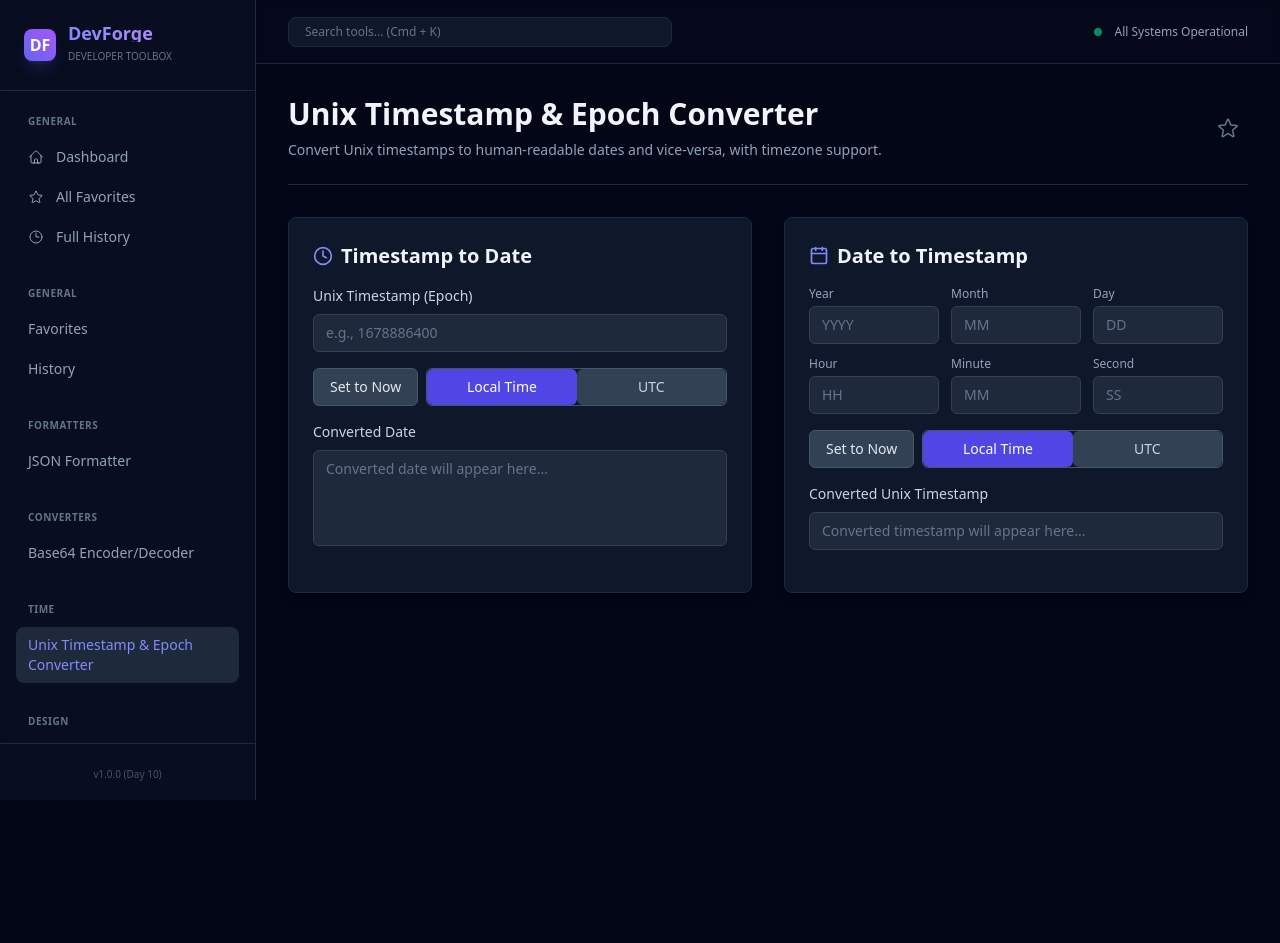
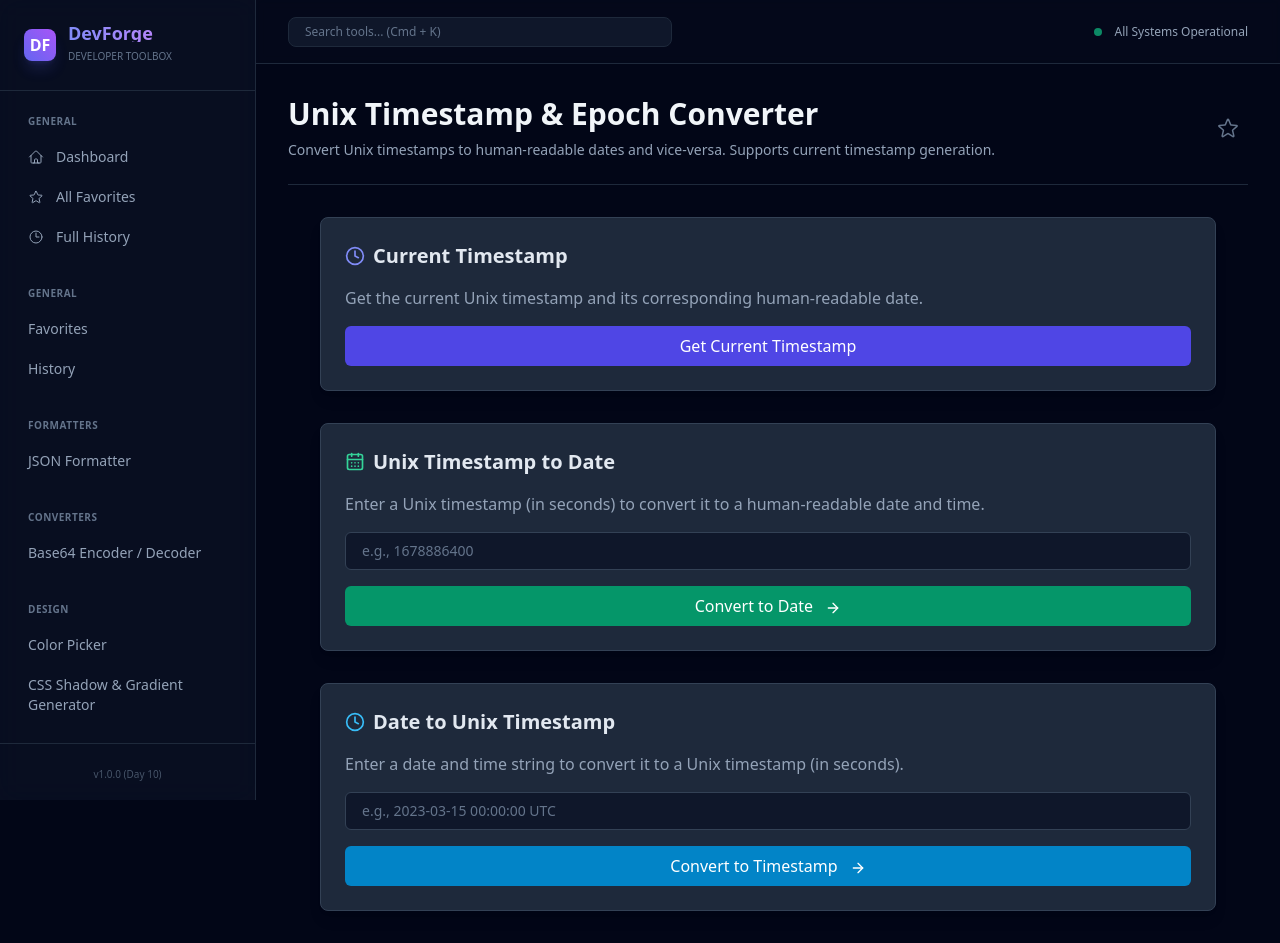
Before and after one commit to Sanjaycode21/developer-toolbox, a Next.js app: page /tools/unix-timestamp-epoch-converter in a window 1280 px wide. Before the commit the page ends 800 px from the top, so only its background shows below. Built offline with nearby package versions, Linux system fonts and the light colour scheme.

Commit message:
bot(daily): implement Day 17: Implement Unix Timestamp and Epoch Converter tools

```diff
--- a/src/app/tools/unix-timestamp-epoch-converter/page.tsx
+++ b/src/app/tools/unix-timestamp-epoch-converter/page.tsx
@@ -1,296 +1,185 @@
 "use client";
 
-import React, { useState, useEffect, useCallback } from 'react';
-import ToolPageWrapper from '@/components/ToolPageWrapper';
+import React, { useState, useCallback } from 'react';
+import { ToolPageWrapper } from '@/components/ToolPageWrapper';
 import toast from 'react-hot-toast';
-import { Copy, Clock, Calendar } from 'lucide-react';
+import { Clock, CalendarDays, ArrowRight } from 'lucide-react';
 
 const UnixTimestampEpochConverterPage: React.FC = () => {
-  // --- State for Timestamp to Date conversion ---
-  const [timestampInput, setTimestampInput] = useState<string>('');
-  const [convertedDate, setConvertedDate] = useState<string>('');
-  const [timestampTimezone, setTimestampTimezone] = useState<'local' | 'utc'>('local');
+  const [unixInput, setUnixInput] = useState<string>('');
+  const [dateOutput, setDateOutput] = useState<string>('');
+  const [dateInput, setDateInput] = useState<string>('');
+  const [unixOutput, setUnixOutput] = useState<string>('');
 
-  // --- State for Date to Timestamp conversion ---
-  const [year, setYear] = useState<string>('');
-  const [month, setMonth] = useState<string>('');
-  const [day, setDay] = useState<string>('');
-  const [hour, setHour] = useState<string>('');
-  const [minute, setMinute] = useState<string>('');
-  const [second, setSecond] = useState<string>('');
-  const [convertedTimestamp, setConvertedTimestamp] = useState<string>('');
-  const [dateTimezone, setDateTimezone] = useState<'local' | 'utc'>('local');
+  const convertUnixToDate = useCallback(() => {
+    if (!unixInput) {
+      setDateOutput('');
+      toast.error('Please enter a Unix timestamp.');
+      return;
+    }
+    const timestamp = parseInt(unixInput, 10);
+    if (isNaN(timestamp) || timestamp < 0) {
+      setDateOutput('');
+      toast.error('Invalid Unix timestamp. Please enter a positive number.');
+      return;
+    }
 
-  // --- Helper functions ---
-  const formatDateTime = useCallback((date: Date, timezone: 'local' | 'utc'): string => {
-    const options: Intl.DateTimeFormatOptions = {
+    try {
+      // Unix timestamps are typically in seconds, JavaScript Date expects milliseconds
+      const date = new Date(timestamp * 1000);
+      if (isNaN(date.getTime())) {
+        setDateOutput('');
+        toast.error('Could not convert timestamp to a valid date.');
+        return;
+      }
+      setDateOutput(date.toLocaleString('en-US', {
         year: 'numeric',
-      month: '2-digit',
-      day: '2-digit',
+        month: 'long',
+        day: 'numeric',
         hour: '2-digit',
         minute: '2-digit',
         second: '2-digit',
-      hour12: false,
-    };
+        timeZoneName: 'short',
+      }));
+      toast.success('Timestamp converted successfully!');
+    } catch (error) {
+      setDateOutput('');
+      toast.error('An error occurred during conversion.');
+      console.error(error);
+    }
+  }, [unixInput]);
 
-    if (timezone === 'utc') {
-      return date.toISOString().replace('T', ' ').replace(/\.\d{3}Z$/, ' UTC');
-    } else {
-      return date.toLocaleString(undefined, options);
-    }
-  }, []);
-
-  const parseDateComponents = useCallback((
-    y: string, m: string, d: string, h: string, min: string, s: string, timezone: 'local' | 'utc'
-  ): Date | null => {
-    const numY = parseInt(y, 10);
-    const numM = parseInt(m, 10) - 1; // Month is 0-indexed
-    const numD = parseInt(d, 10);
-    const numH = parseInt(h, 10);
-    const numMin = parseInt(min, 10);
-    const numS = parseInt(s, 10);
-
-    if (isNaN(numY) || isNaN(numM) || isNaN(numD) || isNaN(numH) || isNaN(numMin) || isNaN(numS)) {
-      return null;
+  const convertDateToUnix = useCallback(() => {
+    if (!dateInput) {
+      setUnixOutput('');
+      toast.error('Please enter a date and time string.');
+      return;
     }
 
-    // Basic validation for common date ranges
-    if (numM < 0 || numM > 11 || numD < 1 || numD > 31 || numH < 0 || numH > 23 || numMin < 0 || numMin > 59 || numS < 0 || numS > 59) {
-      return null;
-    }
-
-    if (timezone === 'utc') {
-      return new Date(Date.UTC(numY, numM, numD, numH, numMin, numS));
-    } else {
-      return new Date(numY, numM, numD, numH, numMin, numS);
-    }
-  }, []);
-
-  // --- Timestamp to Date conversion logic ---
-  const convertTimestampToDate = useCallback(() => {
-    const timestamp = parseInt(timestampInput, 10);
-    if (isNaN(timestamp) || timestamp < 0) {
-      setConvertedDate('Invalid Unix Timestamp');
+    try {
+      const date = new Date(dateInput);
+      if (isNaN(date.getTime())) {
+        setUnixOutput('');
+        toast.error('Invalid date format. Please use a recognized date string (e.g., "2023-10-27 10:30:00 UTC").');
         return;
       }
-    const date = new Date(timestamp * 1000);
-    if (isNaN(date.getTime())) {
-      setConvertedDate('Invalid Unix Timestamp');
-      return;
+      // Unix timestamp in seconds
+      setUnixOutput(Math.floor(date.getTime() / 1000).toString());
+      toast.success('Date converted successfully!');
+    } catch (error) {
+      setUnixOutput('');
+      toast.error('An error occurred during conversion.');
+      console.error(error);
     }
-    setConvertedDate(formatDateTime(date, timestampTimezone));
-  }, [timestampInput, timestampTimezone, formatDateTime]);
+  }, [dateInput]);
 
-  useEffect(() => {
-    if (timestampInput) {
-      convertTimestampToDate();
-    } else {
-      setConvertedDate('');
-    }
-  }, [timestampInput, timestampTimezone, convertTimestampToDate]);
+  const getCurrentTimestamp = useCallback(() => {
+    const nowInSeconds = Math.floor(Date.now() / 1000);
+    const nowAsDate = new Date(nowInSeconds * 1000);
 
-  const setTimestampToNow = useCallback(() => {
-    const now = Math.floor(Date.now() / 1000);
-    setTimestampInput(now.toString());
+    setUnixInput(nowInSeconds.toString());
+    setDateInput(nowAsDate.toLocaleString('en-US', {
+      year: 'numeric',
+      month: 'long',
+      day: 'numeric',
+      hour: '2-digit',
+      minute: '2-digit',
+      second: '2-digit',
+      timeZoneName: 'short',
+    }));
+    setDateOutput(nowAsDate.toLocaleString('en-US', {
+      year: 'numeric',
+      month: 'long',
+      day: 'numeric',
+      hour: '2-digit',
+      minute: '2-digit',
+      second: '2-digit',
+      timeZoneName: 'short',
+    }));
+    setUnixOutput(nowInSeconds.toString());
+    toast.success('Current timestamp loaded!');
   }, []);
-
-  // --- Date to Timestamp conversion logic ---
-  const convertDateToTimestamp = useCallback(() => {
-    const date = parseDateComponents(year, month, day, hour, minute, second, dateTimezone);
-    if (!date || isNaN(date.getTime())) {
-      setConvertedTimestamp('Invalid Date/Time');
-      return;
-    }
-    setConvertedTimestamp(Math.floor(date.getTime() / 1000).toString());
-  }, [year, month, day, hour, minute, second, dateTimezone, parseDateComponents]);
-
-  useEffect(() => {
-    // Only attempt conversion if all date components are provided
-    if (year && month && day && hour && minute && second) {
-      convertDateToTimestamp();
-    } else {
-      setConvertedTimestamp('');
-    }
-  }, [year, month, day, hour, minute, second, dateTimezone, convertDateToTimestamp]);
-
-  const setDateToNow = useCallback(() => {
-    const now = new Date();
-    const currentYear = now.getFullYear().toString();
-    const currentMonth = (now.getMonth() + 1).toString().padStart(2, '0');
-    const currentDay = now.getDate().toString().padStart(2, '0');
-    const currentHour = now.getHours().toString().padStart(2, '0');
-    const currentMinute = now.getMinutes().toString().padStart(2, '0');
-    const currentSecond = now.getSeconds().toString().padStart(2, '0');
-
-    setYear(currentYear);
-    setMonth(currentMonth);
-    setDay(currentDay);
-    setHour(currentHour);
-    setMinute(currentMinute);
-    setSecond(currentSecond);
-  }, []);
-
-  // --- Copy to clipboard ---
-  const copyToClipboard = async (text: string) => {
-    try {
-      await navigator.clipboard.writeText(text);
-      toast.success('Copied to clipboard!');
-    } catch (err) {
-      toast.error('Failed to copy!');
-      console.error('Failed to copy:', err);
-    }
-  };
-
-  const inputClass = "w-full bg-slate-800 border border-slate-700 hover:border-slate-600 focus:border-indigo-500 focus:outline-none rounded-md px-3 py-2 text-sm text-slate-200 placeholder-slate-500 transition-colors";
-  const buttonClass = "px-4 py-2 rounded-md text-sm font-medium transition-colors";
-  const secondaryButtonClass = `${buttonClass} bg-slate-700 hover:bg-slate-600 text-slate-200 border border-slate-600`;
-  const toggleButtonClass = (isActive: boolean) =>
-    `${buttonClass} ${isActive ? 'bg-indigo-600 text-white' : 'bg-slate-700 text-slate-300 hover:bg-slate-600'} flex-1`;
 
   return (
     <ToolPageWrapper
       toolSlug="unix-timestamp-epoch-converter"
       toolName="Unix Timestamp & Epoch Converter"
-      description="Convert Unix timestamps to human-readable dates and vice-versa, with timezone support."
+      description="Convert Unix timestamps to human-readable dates and vice-versa. Supports current timestamp generation."
     >
-      <div className="grid grid-cols-1 lg:grid-cols-2 gap-8">
-        {/* Timestamp to Date */}
-        <div className="bg-slate-900 p-6 rounded-lg shadow-lg border border-slate-800">
-          <h2 className="text-xl font-semibold text-slate-100 mb-4 flex items-center gap-2">
-            <Clock className="w-5 h-5 text-indigo-400" /> Timestamp to Date
+      <div className="space-y-8 max-w-4xl mx-auto">
+        {/* Current Timestamp Section */}
+        <div className="bg-slate-800 p-6 rounded-lg shadow-lg border border-slate-700">
+          <h2 className="text-xl font-semibold text-slate-200 mb-4 flex items-center gap-2">
+            <Clock className="w-5 h-5 text-indigo-400" /> Current Timestamp
           </h2>
-          <div className="mb-4">
-            <label htmlFor="timestampInput" className="block text-sm font-medium text-slate-300 mb-2">
-              Unix Timestamp (Epoch)
-            </label>
-            <input
-              id="timestampInput"
-              type="number"
-              value={timestampInput}
-              onChange={(e) => setTimestampInput(e.target.value)}
-              placeholder="e.g., 1678886400"
-              className={inputClass}
-            />
+          <p className="text-slate-400 mb-4">Get the current Unix timestamp and its corresponding human-readable date.</p>
+          <button
+            onClick={getCurrentTimestamp}
+            className="w-full bg-indigo-600 hover:bg-indigo-700 text-white font-medium py-2 px-4 rounded-md transition-colors duration-200 focus:outline-none focus:ring-2 focus:ring-indigo-500 focus:ring-offset-2 focus:ring-offset-slate-900"
+          >
+            Get Current Timestamp
+          </button>
+          {unixInput && (
+            <div className="mt-4 p-4 bg-slate-700 rounded-md text-slate-200 font-mono text-sm break-all">
+              <p className="mb-1">Unix Timestamp: <span className="text-indigo-300">{unixInput}</span></p>
+              <p>Date & Time: <span className="text-indigo-300">{dateOutput}</span></p>
+            </div>
+          )}
         </div>
 
-          <div className="mb-4 flex gap-2">
-            <button onClick={setTimestampToNow} className={secondaryButtonClass}>
-              Set to Now
+        {/* Unix Timestamp to Date Converter */}
+        <div className="bg-slate-800 p-6 rounded-lg shadow-lg border border-slate-700">
+          <h2 className="text-xl font-semibold text-slate-200 mb-4 flex items-center gap-2">
+            <CalendarDays className="w-5 h-5 text-emerald-400" /> Unix Timestamp to Date
+          </h2>
+          <p className="text-slate-400 mb-4">Enter a Unix timestamp (in seconds) to convert it to a human-readable date and time.</p>
+          <div className="flex flex-col gap-4">
+            <input
+              type="text"
+              value={unixInput}
+              onChange={(e) => setUnixInput(e.target.value)}
+              placeholder="e.g., 1678886400"
+              className="w-full bg-slate-900 border border-slate-700 hover:border-slate-600 focus:border-indigo-500 focus:outline-none rounded-md px-4 py-2 text-slate-200 placeholder-slate-500 transition-colors text-sm"
+            />
+            <button
+              onClick={convertUnixToDate}
+              className="w-full bg-emerald-600 hover:bg-emerald-700 text-white font-medium py-2 px-4 rounded-md transition-colors duration-200 focus:outline-none focus:ring-2 focus:ring-emerald-500 focus:ring-offset-2 focus:ring-offset-slate-900"
+            >
+              Convert to Date <ArrowRight className="inline-block ml-2 w-4 h-4" />
             </button>
-            <div className="flex-1 flex rounded-md overflow-hidden border border-slate-600">
-              <button
-                onClick={() => setTimestampTimezone('local')}
-                className={toggleButtonClass(timestampTimezone === 'local')}
-              >
-                Local Time
-              </button>
-              <button
-                onClick={() => setTimestampTimezone('utc')}
-                className={toggleButtonClass(timestampTimezone === 'utc')}
-              >
-                UTC
-              </button>
+            {dateOutput && (
+              <div className="mt-2 p-4 bg-slate-700 rounded-md text-slate-200 font-mono text-sm break-all">
+                <p>Converted Date: <span className="text-emerald-300">{dateOutput}</span></p>
+              </div>
+            )}
           </div>
         </div>
 
-          <div className="mb-4">
-            <label className="block text-sm font-medium text-slate-300 mb-2">
-              Converted Date
-            </label>
-            <div className="relative">
-              <textarea
-                readOnly
-                value={convertedDate}
-                placeholder="Converted date will appear here..."
-                className={`${inputClass} h-24 resize-none`}
+        {/* Date to Unix Timestamp Converter */}
+        <div className="bg-slate-800 p-6 rounded-lg shadow-lg border border-slate-700">
+          <h2 className="text-xl font-semibold text-slate-200 mb-4 flex items-center gap-2">
+            <Clock className="w-5 h-5 text-sky-400" /> Date to Unix Timestamp
+          </h2>
+          <p className="text-slate-400 mb-4">Enter a date and time string to convert it to a Unix timestamp (in seconds).</p>
+          <div className="flex flex-col gap-4">
+            <input
+              type="text"
+              value={dateInput}
+              onChange={(e) => setDateInput(e.target.value)}
+              placeholder="e.g., 2023-03-15 00:00:00 UTC"
+              className="w-full bg-slate-900 border border-slate-700 hover:border-slate-600 focus:border-indigo-500 focus:outline-none rounded-md px-4 py-2 text-slate-200 placeholder-slate-500 transition-colors text-sm"
             />
-              {convertedDate && convertedDate !== 'Invalid Unix Timestamp' && (
             <button
-                  onClick={() => copyToClipboard(convertedDate)}
-                  className="absolute top-2 right-2 p-1.5 bg-slate-700 hover:bg-slate-600 rounded-md text-slate-300 transition-colors"
-                  aria-label="Copy converted date"
+              onClick={convertDateToUnix}
+              className="w-full bg-sky-600 hover:bg-sky-700 text-white font-medium py-2 px-4 rounded-md transition-colors duration-200 focus:outline-none focus:ring-2 focus:ring-sky-500 focus:ring-offset-2 focus:ring-offset-slate-900"
             >
-                  <Copy className="w-4 h-4" />
+              Convert to Timestamp <ArrowRight className="inline-block ml-2 w-4 h-4" />
             </button>
+            {unixOutput && (
+              <div className="mt-2 p-4 bg-slate-700 rounded-md text-slate-200 font-mono text-sm break-all">
+                <p>Converted Timestamp: <span className="text-sky-300">{unixOutput}</span></p>
+              </div>
             )}
-            </div>
-          </div>
-        </div>
-
-        {/* Date to Timestamp */}
-        <div className="bg-slate-900 p-6 rounded-lg shadow-lg border border-slate-800">
-          <h2 className="text-xl font-semibold text-slate-100 mb-4 flex items-center gap-2">
-            <Calendar className="w-5 h-5 text-indigo-400" /> Date to Timestamp
-          </h2>
-          <div className="grid grid-cols-3 gap-3 mb-4">
-            <div>
-              <label htmlFor="year" className="block text-xs font-medium text-slate-400 mb-1">Year</label>
-              <input id="year" type="number" value={year} onChange={(e) => setYear(e.target.value)} placeholder="YYYY" className={inputClass} min="1900" max="2100" />
-            </div>
-            <div>
-              <label htmlFor="month" className="block text-xs font-medium text-slate-400 mb-1">Month</label>
-              <input id="month" type="number" value={month} onChange={(e) => setMonth(e.target.value)} placeholder="MM" className={inputClass} min="1" max="12" />
-            </div>
-            <div>
-              <label htmlFor="day" className="block text-xs font-medium text-slate-400 mb-1">Day</label>
-              <input id="day" type="number" value={day} onChange={(e) => setDay(e.target.value)} placeholder="DD" className={inputClass} min="1" max="31" />
-            </div>
-            <div>
-              <label htmlFor="hour" className="block text-xs font-medium text-slate-400 mb-1">Hour</label>
-              <input id="hour" type="number" value={hour} onChange={(e) => setHour(e.target.value)} placeholder="HH" className={inputClass} min="0" max="23" />
-            </div>
-            <div>
-              <label htmlFor="minute" className="block text-xs font-medium text-slate-400 mb-1">Minute</label>
-              <input id="minute" type="number" value={minute} onChange={(e) => setMinute(e.target.value)} placeholder="MM" className={inputClass} min="0" max="59" />
-            </div>
-            <div>
-              <label htmlFor="second" className="block text-xs font-medium text-slate-400 mb-1">Second</label>
-              <input id="second" type="number" value={second} onChange={(e) => setSecond(e.target.value)} placeholder="SS" className={inputClass} min="0" max="59" />
-            </div>
-          </div>
-
-          <div className="mb-4 flex gap-2">
-            <button onClick={setDateToNow} className={secondaryButtonClass}>
-              Set to Now
-            </button>
-            <div className="flex-1 flex rounded-md overflow-hidden border border-slate-600">
-              <button
-                onClick={() => setDateTimezone('local')}
-                className={toggleButtonClass(dateTimezone === 'local')}
-              >
-                Local Time
-              </button>
-              <button
-                onClick={() => setDateTimezone('utc')}
-                className={toggleButtonClass(dateTimezone === 'utc')}
-              >
-                UTC
-              </button>
-            </div>
-          </div>
-
-          <div className="mb-4">
-            <label className="block text-sm font-medium text-slate-300 mb-2">
-              Converted Unix Timestamp
-            </label>
-            <div className="relative">
-              <input
-                readOnly
-                type="text" // Changed to text to allow "Invalid Date/Time" string
-                value={convertedTimestamp}
-                placeholder="Converted timestamp will appear here..."
-                className={inputClass}
-              />
-              {convertedTimestamp && convertedTimestamp !== 'Invalid Date/Time' && (
-                <button
-                  onClick={() => copyToClipboard(convertedTimestamp)}
-                  className="absolute top-1/2 -translate-y-1/2 right-2 p-1.5 bg-slate-700 hover:bg-slate-600 rounded-md text-slate-300 transition-colors"
-                  aria-label="Copy converted timestamp"
-                >
-                  <Copy className="w-4 h-4" />
-                </button>
-              )}
-            </div>
           </div>
         </div>
       </div>
--- a/src/lib/tools.tsx
+++ b/src/lib/tools.tsx
@@ -14,74 +14,64 @@ export const tools: Tool[] = [
     name: "Favorites",
     category: "General",
     path: "/tools/favorites",
-    description: "Your most loved tools, all in one place.",
+    description: "Your most loved and frequently used tools.",
   },
   {
     slug: "history",
     name: "History",
     category: "General",
     path: "/tools/history",
-    description: "Recently used tools for quick access.",
+    description: "Recently used tools and past conversions.",
   },
   {
     slug: "json-formatter",
     name: "JSON Formatter",
     category: "Formatters",
     path: "/tools/json-formatter",
-    description: "Beautify or minify JSON data.",
+    description: "Beautify or minify JSON data for better readability.",
   },
   {
     slug: "base64-encoder-decoder",
-    name: "Base64 Encoder/Decoder",
+    name: "Base64 Encoder / Decoder",
     category: "Converters",
     path: "/tools/base64-encoder-decoder",
     description: "Encode and decode Base64 strings.",
-  },
-  {
-    slug: "unix-timestamp-epoch-converter",
-    name: "Unix Timestamp & Epoch Converter",
-    category: "Time",
-    path: "/tools/unix-timestamp-epoch-converter",
-    description: "Convert Unix timestamps to human-readable dates and vice-versa.",
   },
   {
     slug: "color-picker",
     name: "Color Picker",
     category: "Design",
     path: "/tools/color-picker",
-    description: "Pick colors and convert between formats (HEX, RGB, HSL).",
+    description: "Select colors and convert between HEX, RGB, HSL.",
   },
   {
     slug: "regex-tester-generator",
     name: "Regex Tester & Generator",
-    category: "Text",
+    category: "Development",
     path: "/tools/regex-tester-generator",
     description: "Test and generate regular expressions.",
   },
-  // Day 3: JWT Decoder
   {
     slug: "jwt-decoder",
     name: "JWT Decoder",
     category: "Security",
     path: "/tools/jwt-decoder",
-    description: "Decode JWT tokens to inspect header, payload, and verify signature.",
-  },
-  // Day 4: CSS Shadow & Gradient Generator
-  {
-    slug: "css-shadow-generator",
-    name: "CSS Shadow Generator",
-    category: "Design",
-    path: "/tools/css-shadow-generator",
-    description: "Generate various CSS box and text shadows.",
+    description: "Decode JWT tokens to inspect header, payload, and signature.",
   },
   {
-    slug: "css-gradient-generator",
-    name: "CSS Gradient Generator",
+    slug: "css-shadow-gradient-generator",
+    name: "CSS Shadow & Gradient Generator",
     category: "Design",
-    path: "/tools/css-gradient-generator",
-    description: "Create beautiful CSS linear and radial gradients.",
+    path: "/tools/css-shadow-gradient-generator",
+    description: "Generate beautiful CSS shadows and gradients.",
   },
-  // Day 6: UUID & Password Generator
+  {
+    slug: "unix-timestamp-epoch-converter",
+    name: "Unix Timestamp & Epoch Converter",
+    category: "Date & Time",
+    path: "/tools/unix-timestamp-epoch-converter",
+    description: "Convert Unix timestamps to human-readable dates and vice-versa.",
+  },
   {
     slug: "uuid-generator",
     name: "UUID Generator",
@@ -92,11 +82,10 @@ export const tools: Tool[] = [
   {
     slug: "password-generator",
     name: "Password Generator",
-    category: "Security",
+    category: "Generators",
     path: "/tools/password-generator",
-    description: "Create strong, random passwords with custom options.",
+    description: "Create strong, secure, and random passwords.",
   },
-  // Day 7: Case Converter & Lorem Ipsum Generator
   {
     slug: "case-converter",
     name: "Case Converter",
@@ -107,19 +96,15 @@ export const tools: Tool[] = [
   {
     slug: "lorem-ipsum-generator",
     name: "Lorem Ipsum Generator",
-    category: "Generators",
+    category: "Text",
     path: "/tools/lorem-ipsum-generator",
-    description: "Generate placeholder text for your designs and layouts.",
+    description: "Generate placeholder text for your designs and prototypes.",
   },
 ];
 
-export const getToolBySlug = (slug: string): Tool | undefined => {
-  return tools.find((tool) => tool.slug === slug);
-};
-
-export const getToolByPath = (path: string): Tool | undefined => {
-  return tools.find((tool) => tool.path === path);
-};
+// Helper functions (MUST be preserved)
+export const getToolBySlug = (slug: string) => tools.find((tool) => tool.slug === slug);
+export const getToolByPath = (path: string) => tools.find((tool) => tool.path === path);
 
 export const toolsByCategory = tools.reduce((acc, tool) => {
   if (!acc[tool.category]) {
```
Also changed, not shown: 1 other file (tests, documents, lock files or other folders). Lines whose indentation alone changed are shown as unchanged.
